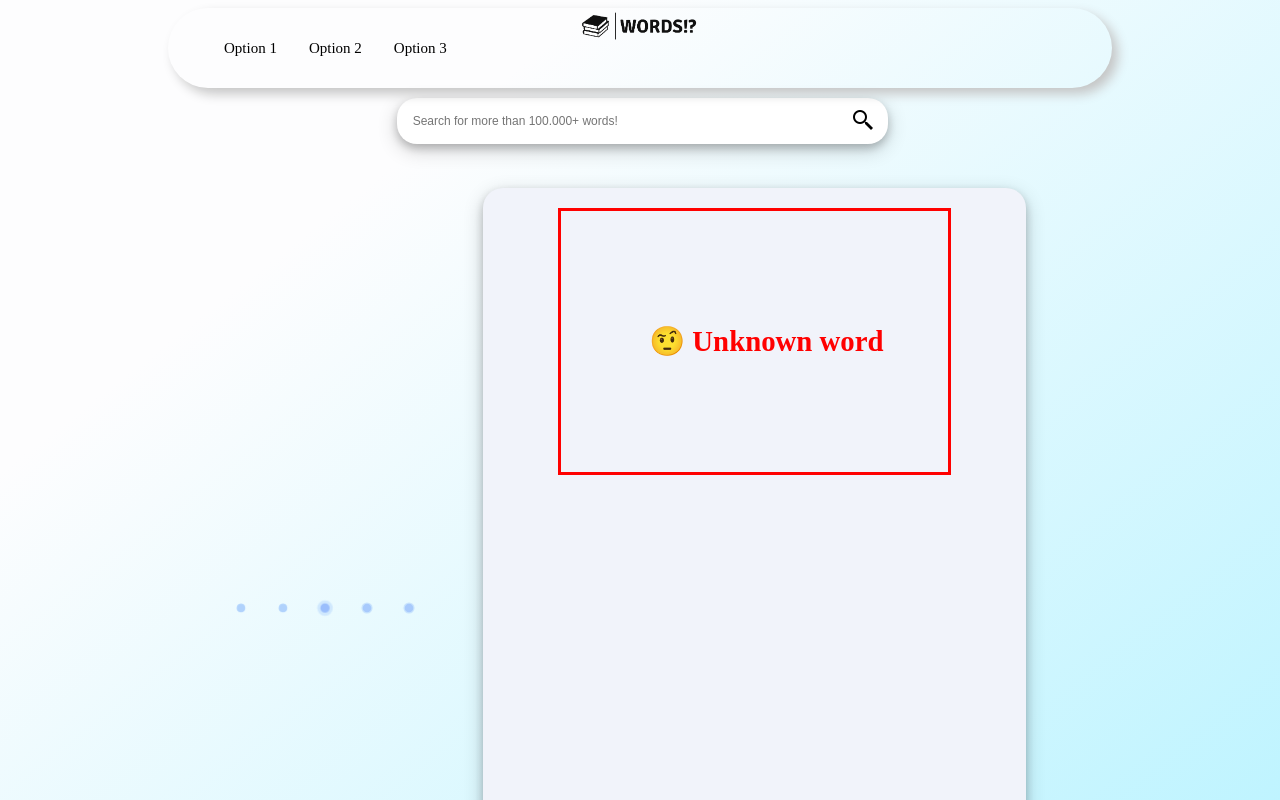
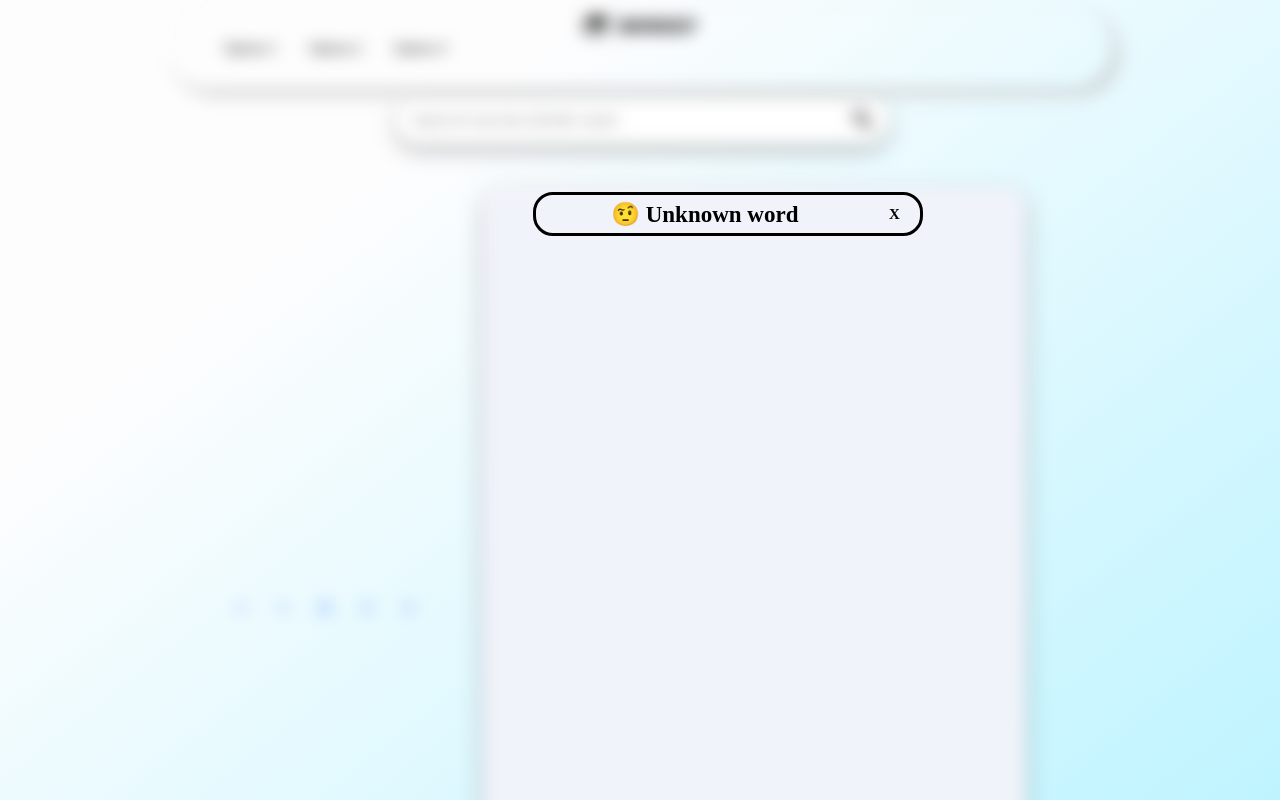
Before and after one commit to Fic-1/Words-DictionaryApp, a website built with Parcel: page index.html in a window 1280 px wide. Both pictures are taken after typing "Sample" into the empty fields and a click on the button 863 px from the left and 121 px from the top of the page. Shown: the top 800 px of the page. Built offline with nearby package versions, Linux system fonts and the light colour scheme; no server answers.

Commit message:
error message

```diff
--- a/src/js/views/wordView.js
+++ b/src/js/views/wordView.js
@@ -3,7 +3,7 @@ import icon from 'url:../../img/arrow-32.png';
 class RenderWord {
   _data;
   _parentElement = document.querySelector('.word-div');
-  _activeWord = document.querySelector('.word-active');
+  _container = document.querySelector('.container');
   _errorMessage = 'Something went wrong 😥';
   _imgElement = this._parentElement.closest('.word-div--arrow-img');
 
@@ -26,8 +26,16 @@ class RenderWord {
   renderError(message = this._errorMessage) {
     const markup = `<div class="error">
             <p>${message}</p>
+            <span class="close--btn">X</span>
           </div>`;
-    this._activeWord.insertAdjacentHTML('afterbegin', markup);
+    this._container.insertAdjacentHTML('beforebegin', markup);
+    this._container.classList.add('container--blur');
+    document
+      .querySelector('.close--btn')
+      .addEventListener('click', function (e) {
+        console.log(e);
+        this._container.classList.remove('container--blur');
+      });
   }
 
   renderSpinner(data) {
--- a/src/style/style.css
+++ b/src/style/style.css
@@ -23,6 +23,12 @@ body {
 }
 .container {
   padding: 0rem 10rem 0rem 10rem;
+}
+
+.container--blur {
+  filter: blur(8px);
+  -webkit-filter: blur(8px);
+  transition: 0.7s;
 }
 
 .layout {
@@ -310,20 +316,36 @@ body {
 }
 
 .error {
-  color: red;
-  z-index: 20;
   max-width: 40rem;
-  margin: 0 auto;
-  padding: 5rem 4rem;
+  margin: 0 41vw;
+  width: 30vw;
+  height: 3vw;
   display: flex;
   border-style: solid;
+  position: absolute;
+  z-index: 1000;
+  align-items: center;
+  top: 15vw;
+  border-radius: 20px;
+}
+.error span {
+  margin-left: 15px;
+  font-weight: bold;
+  float: right;
+  font-size: 15px;
+  line-height: 20px;
+  cursor: pointer;
+  transition: 0.3s;
+  padding-right: 20px;
+  align-items: flex-start;
 }
 
 .error p {
-  margin-left: 1.5rem;
-  font-size: 1.8rem;
+  flex: 90;
+  text-align: center;
+  align-items: center;
+  font-size: 23px;
   font-weight: 600;
-  line-height: 1.5;
 }
 
 .dots-container {
```
